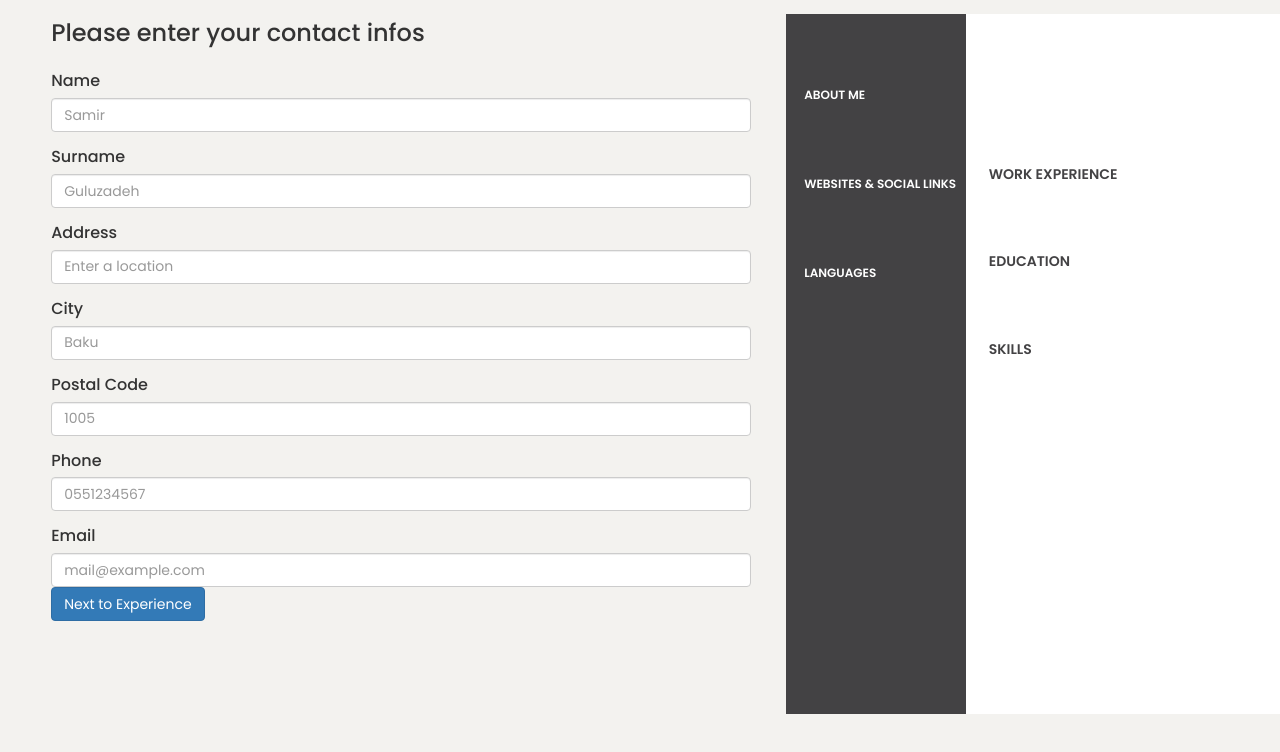
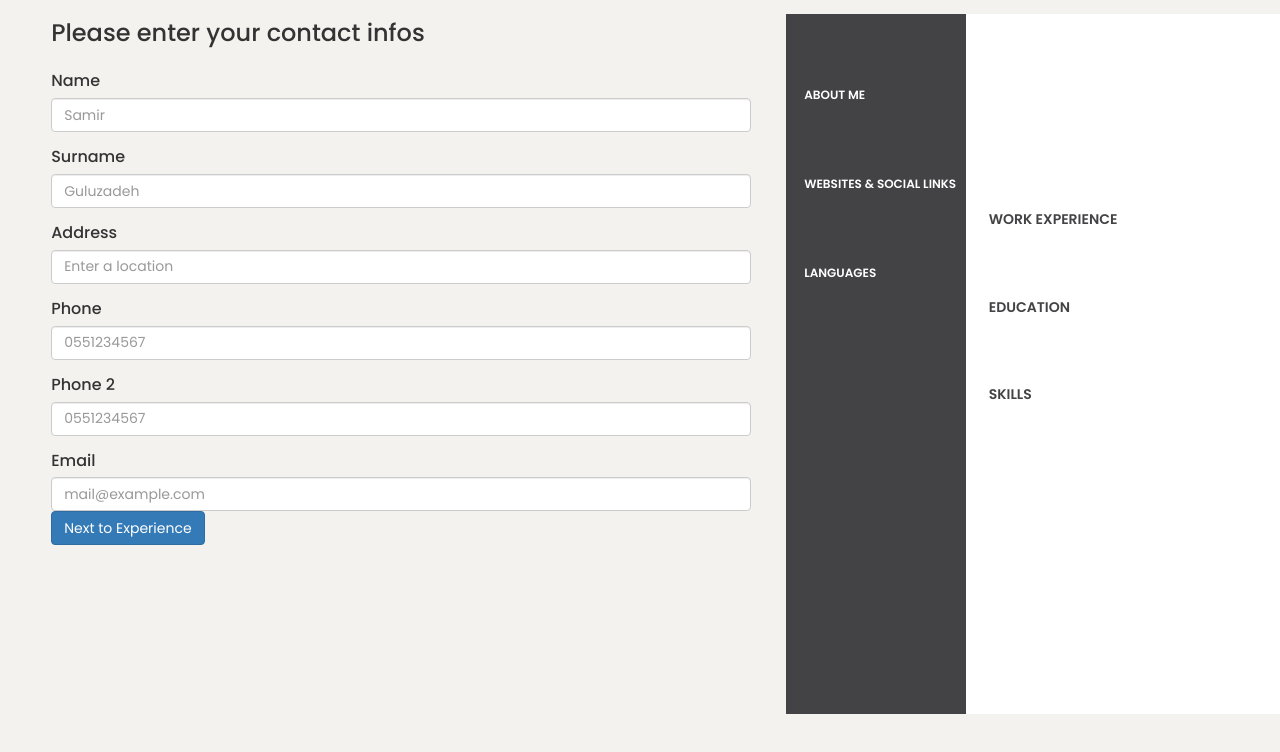
Before and after one commit to samirquluzade/ResumeBuilder, a React (Create React App) app: page / in a window 1280 px wide. Shown: the top 752 px of the page. Built offline with nearby package versions, Linux system fonts and the light colour scheme.

Commit message:
Updated: (Contact section)

```diff
--- a/src/components/CV.js
+++ b/src/components/CV.js
@@ -6,9 +6,8 @@ const CV = () => {
     const [name,setName] = useState('');
     const [surname,setSurname] = useState('');
     const [address,setAddress] = useState('');
-    const [city,setCity] = useState('');
-    const [postal,setPostal] = useState('');
     const [phone,setPhone] = useState('');
+    const [phone2,setPhone2] = useState('');
     const [email,setEmail] = useState('');
 
     return(
@@ -22,12 +21,10 @@ const CV = () => {
                 <Input type="text" name="surname" className="form-control" placeholder="Guluzadeh" onChange={(e) => setSurname(e.target.value)}/>
                 <Label htmlFor="address">Address</Label>
                 <Input type="text" name="address" className="form-control" placeholder="Enter a location" onChange={(e) => setAddress(e.target.value)}/>
-                <Label htmlFor="city">City</Label>
-                <Input type="text" name="city" className="form-control" placeholder="Baku" onChange={(e) => setCity(e.target.value)}/>
-                <Label htmlFor="postal">Postal Code</Label>
-                <Input type="text" name="postal" className="form-control" placeholder="1005" onChange={(e) => setPostal(e.target.value)}/>
                 <Label htmlFor="phone">Phone</Label>
-                <Input type="text" name="phone" className="form-control" placeholder="0551234567" onChange={(e) => setPhone(e.target.value)}/>
+                <Input type="number" name="phone" className="form-control" placeholder="0551234567" onChange={(e) => setPhone(e.target.value)}/>
+                <Label htmlFor="phone2">Phone 2</Label>
+                <Input type="number" name="phone2" className="form-control" placeholder="0551234567" onChange={(e) => setPhone2(e.target.value)}/>
                 <Label htmlFor="email">Email</Label>
                 <Input type="text" name="email" className="form-control" placeholder="mail@example.com" onChange={(e) => setEmail(e.target.value)}/>
                 <button className="btn btn-primary">Next to Experience</button>
@@ -47,10 +44,41 @@ const CV = () => {
                         </About>
                     </ResumeLeft>
                     <ResumeRight>
-                        <FullName>
-                            {name} <br />
-                            {surname}
-                        </FullName>
+                        <Head>
+                            <FullName>
+                                {name} <br />
+                                {surname}
+                            </FullName>
+                            <Contact>
+                                {address!=='' &&
+                                <>
+                                    <i className="fas fa-map-marker-alt">&nbsp;</i>
+                                    <span>{address}</span>
+                                </>
+                                }
+                                <br/>
+                                {phone!=='' &&
+                                    <>
+                                        <i className="fas fa-phone-square">&nbsp;</i>
+                                        <span>{phone}</span>
+                                    </>
+                                }
+                                <br />
+                                {phone2!=='' &&
+                                <>
+                                    <i className="fas fa-phone-square">&nbsp;</i>
+                                    <span>{phone2}</span>
+                                </>
+                                }
+                                <br />
+                                {email!=='' &&
+                                <>
+                                    <i className="fas fa-envelope">&nbsp;</i>
+                                    <span>{email}</span>
+                                </>
+                                }
+                            </Contact>
+                        </Head>
                         <Right>
                             WORK EXPERIENCE
                         </Right>
@@ -124,7 +152,7 @@ const About = styled.div`
 
 const Right = styled.div`
     color:#434244;
-    margin: 15% 0 10% 5%;
+    margin: 15% 10% 10% 5%;
     font-weight: 600;
 `;
 
@@ -134,8 +162,24 @@ const ResumeRight = styled.div`
 `;
 
 const FullName = styled.div`
-  margin: 10% 0 5% 5%;
+  margin: 10% 25% 5% 5%;
   font-size: 26px;
   font-weight: 700;
 `;
+
+const Contact = styled.div`
+  margin: 10% 1% 5% 5%;
+  i{
+    font-size: 16px;
+  }
+  span{
+    font-size: 8px;
+  }
+`;
+
+const Head = styled.div`
+  display: flex;
+  flex-direction: row;
+  justify-content: space-between;
+`;
 export default CV;
```
